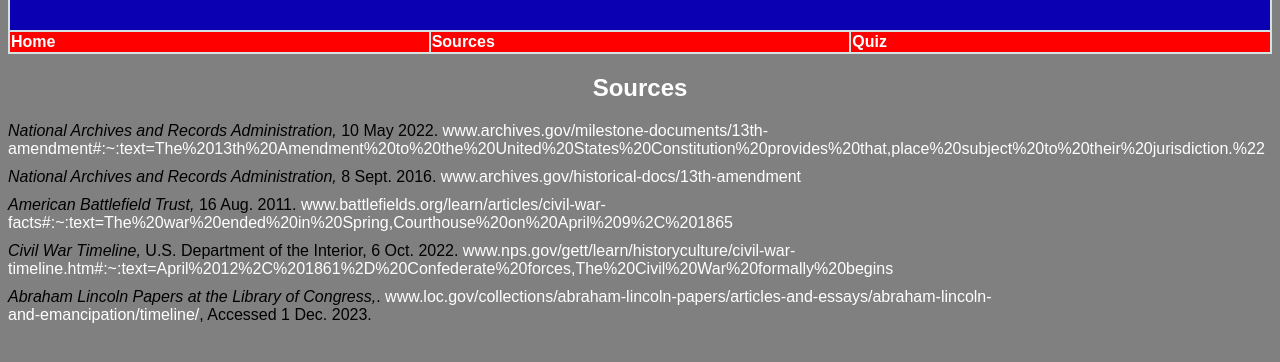
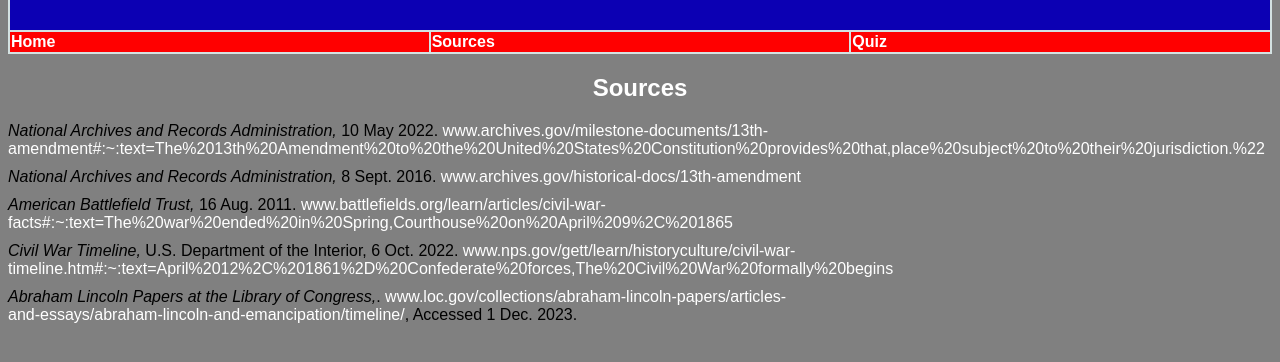
Before and after one commit to mhealey-vcc/project.github.io, a plain HTML site: page sources.html in a window 1280 px wide. Shown: the part 168-530 px from the top of the page. Drawn offline with Linux system fonts and the light colour scheme.

Commit message:
Update sources.html

```diff
--- a/sources.html
+++ b/sources.html
@@ -11,7 +11,7 @@
     h2 {color: #ffffff; font-size: 1.5em;}
     td {width: 200px;}
     ul {list-style-type: none; padding: 0;}
-    li {margin-bottom: 10px; width: 1000px;}
+    li {margin-bottom: 10px; width: 800px;}
     a {text-decoration: none;}
 
     a:link {color: #ffffff;}
```
